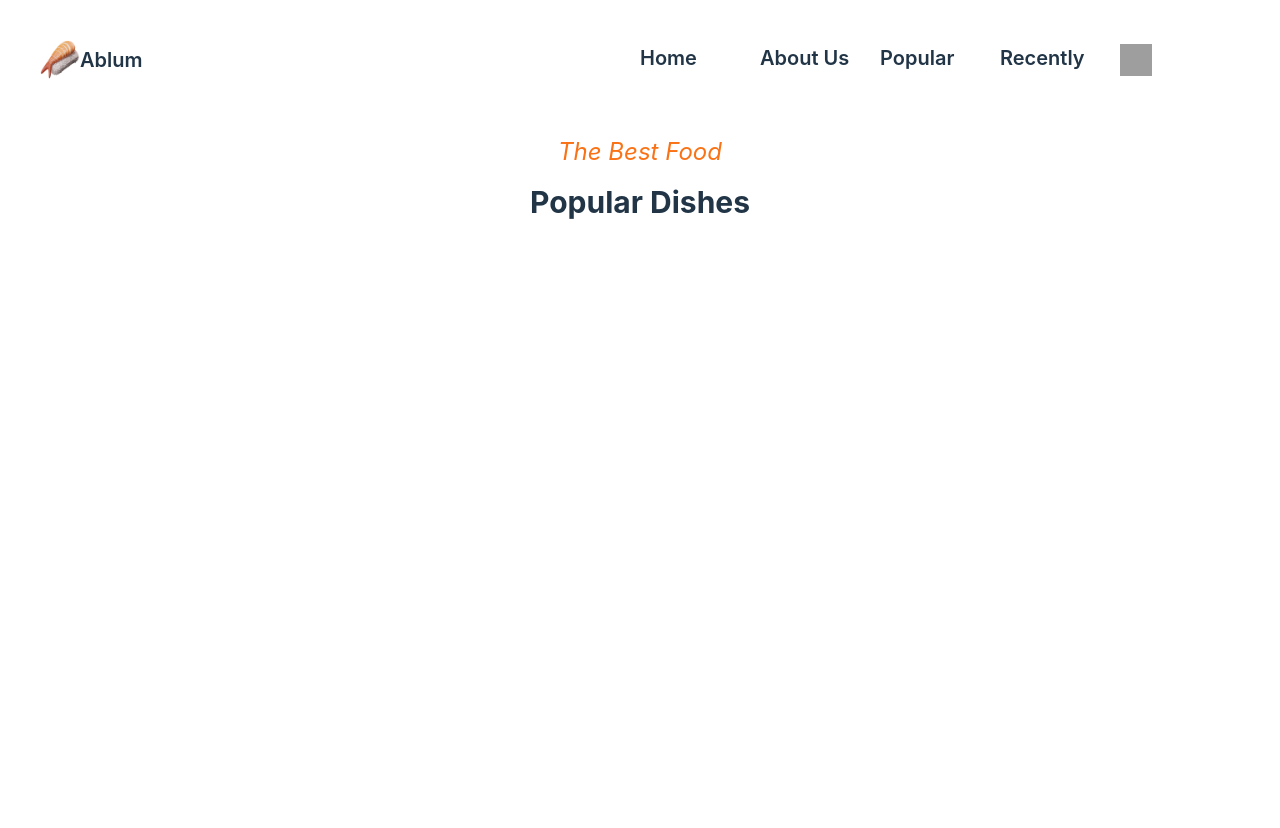
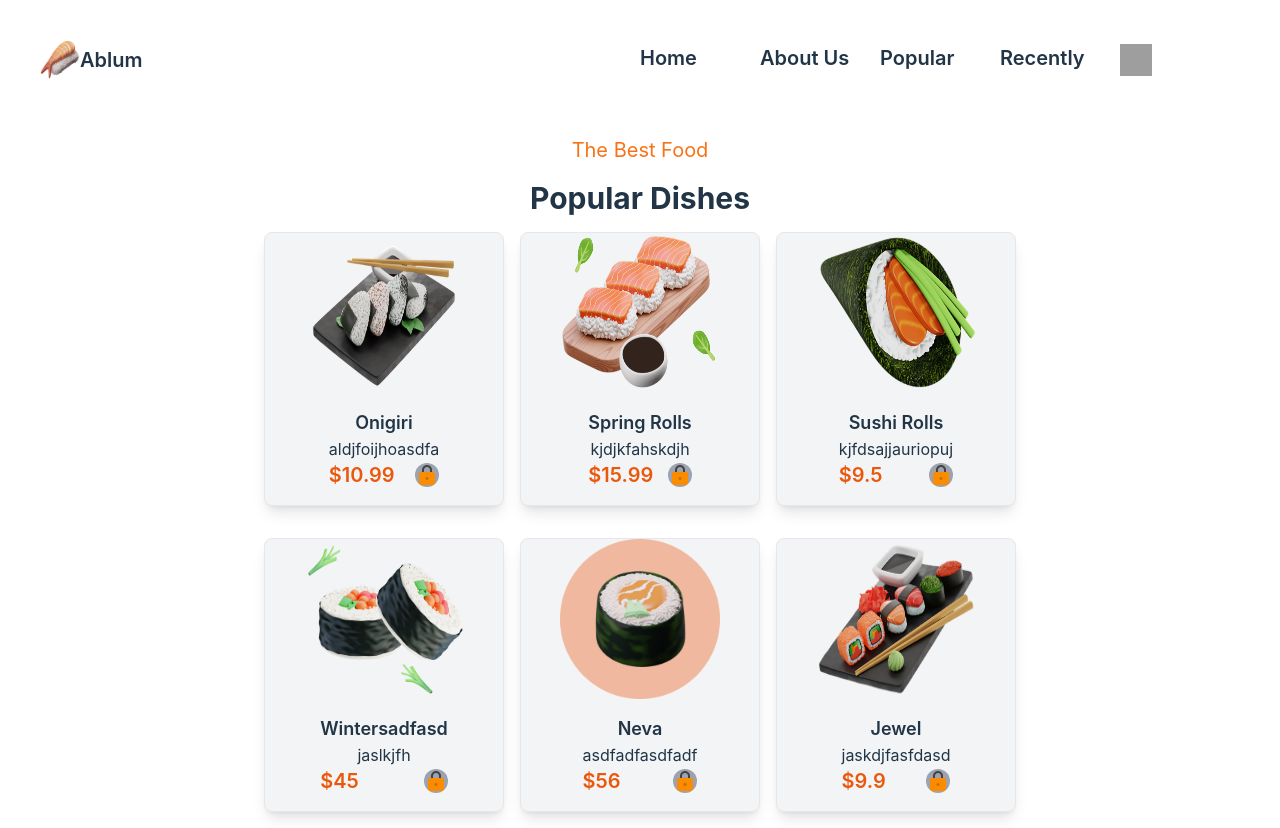
Before and after one commit to Flocky05/Ablum, a React (Vite) app: page /popular in a window 1280 px wide. Before the commit the page ends 800 px from the top, so only its background shows below. Built offline with nearby package versions, Linux system fonts and the light colour scheme; grey boxes are pictures that could not be loaded.

Commit message:
addded popular section

```diff
--- a/public/popular.json
+++ b/public/data.json
@@ -3,13 +3,13 @@
       "id": "6383312564f5a4e7c9d6ed8d",
       "name": "Onigiri",
       "img": "../src/assets/images/body/popular-onigiri.png",
-      "body": "aldjfoijho",
+      "body": "aldjfoijhoasdfa",
       "price": "$10.99"
     },
     {
       "id": "6383312564f5a4e7c9d6ed8d",
       "name": "Spring Rolls",
-      "img": "../src/assets/images/body/popular-sushi-rolls.png",
+      "img": "../src/assets/images/body/recently-salmon-sushi.png",
       "body": "kjdjkfahskdjh",
       "price": "$15.99"
     },
@@ -17,28 +17,28 @@
       "id": "6383312564f5a4e7c9d6ed8d",
       "name": "Sushi Rolls",
       "img": "../src/assets/images/body/newsletter-sushi.png",
-      "body": "kjfdsaj",
+      "body": "kjfdsajjauriopuj",
       "price": "$9.5"
     },
     {
       "id": "6383312564f5a4e7c9d6ed8d",
-      "name": "Winters",
-      "img": "../src/assets/images/body/home-sushi-rolls.png",
+      "name": "Wintersadfasd",
+      "img": "../src/assets/images/body/about-sushi.png",
       "body": "jaslkjfh",
       "price": "$45"
     },
     {
       "id": "6383312564f5a4e7c9d6ed8d",
       "name": "Neva",
-      "img": "../src/assets/images/body/about-sushi.png",
-      "body": "asdfadf",
+      "img": "../src/assets/images/body/about-sushi-title.png",
+      "body": "asdfadfasdfadf",
       "price": "$56"
     },
     {
       "id": "6383312564f5a4e7c9d6ed8d",
       "name": "Jewel",
       "img": "../src/assets/images/body/home-sushi-rolls.png",
-      "body": "jaskdjf",
+      "body": "jaskdjfasfdasd",
       "price": "$9.9"
     }
   ]
--- /dev/null
+++ b/src/components/FoodCard/FoodCard.jsx
@@ -0,0 +1,20 @@
+
+import lock from "../../assets/images/card/lock.png"
+const FoodCard = (props) => {
+    const{name,img,price,body}=props.data;
+    return (
+        <div className="flex flex-col items-center border rounded-lg bg-gray-100 w-60 mx-auto m-4 shadow-lg">
+            <img className="w-40 h-40" src={img} alt="" />
+            <div className="text-center my-4">
+                <p className="text-lg font-semibold">{name}</p>
+                <p>{body}</p>
+                <div className="flex justify-between items-center">
+                    <h3 className="text-xl text-orange-600 font-semibold">{price}</h3>
+                    <img className="w-6 h-6 bg-gray-400 rounded-full" src={lock} alt="" />
+                </div>
+            </div>
+        </div>
+    );
+};
+
+export default FoodCard;
--- a/src/components/Popular/Popular.jsx
+++ b/src/components/Popular/Popular.jsx
@@ -1,11 +1,27 @@
+import { useEffect, useState } from "react";
+import FoodCard from "../FoodCard/FoodCard.jsx";
 
 
 const Popular = () => {
+    const [foodcards,setFoodcard]=useState([]);
+
+    useEffect(()=>{
+        fetch('data.json')
+        .then(res=>res.json())
+        .then(data=>setFoodcard(data))
+    },[])
     return (
         <div>
-            <h3 className="text-orange-500 italic text-2xl text-center p-4">The Best Food </h3>
+            <h3 className="text-orange-500 text-xl text-center p-4">The Best Food </h3>
             <h3 className="text-center text-3xl font-bold">Popular Dishes</h3>
-
+                <div className="grid grid-cols-3 justify-items-center w-3/5 mx-auto">
+                {
+                   foodcards.map(foodcard=><FoodCard
+                   key={foodcard.id}
+                   data={foodcard}
+                   ></FoodCard>)
+                }
+                </div>
         </div>
     );
 };
```
Also changed, not shown: .eslintrc.cjs, src/assets/images/card/lock.png (added), src/assets/images/navbar/lock.png (added).
